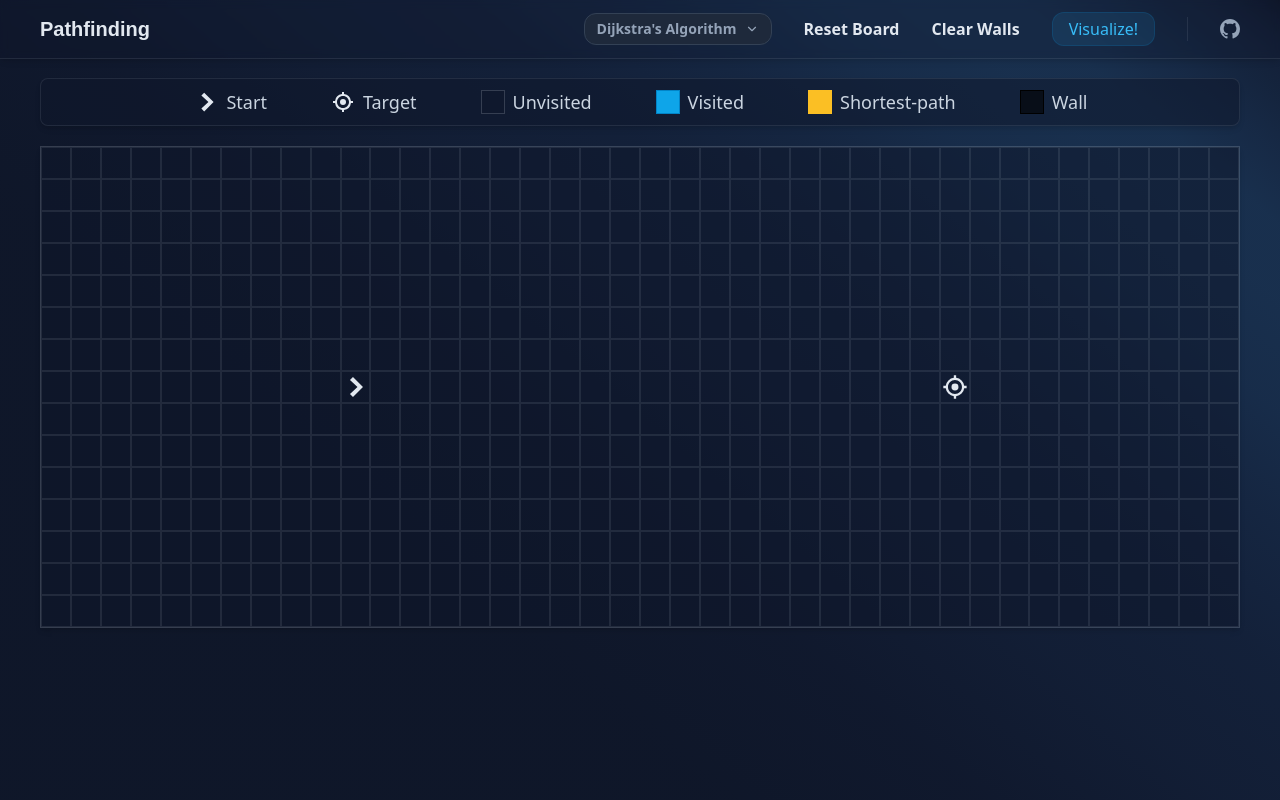
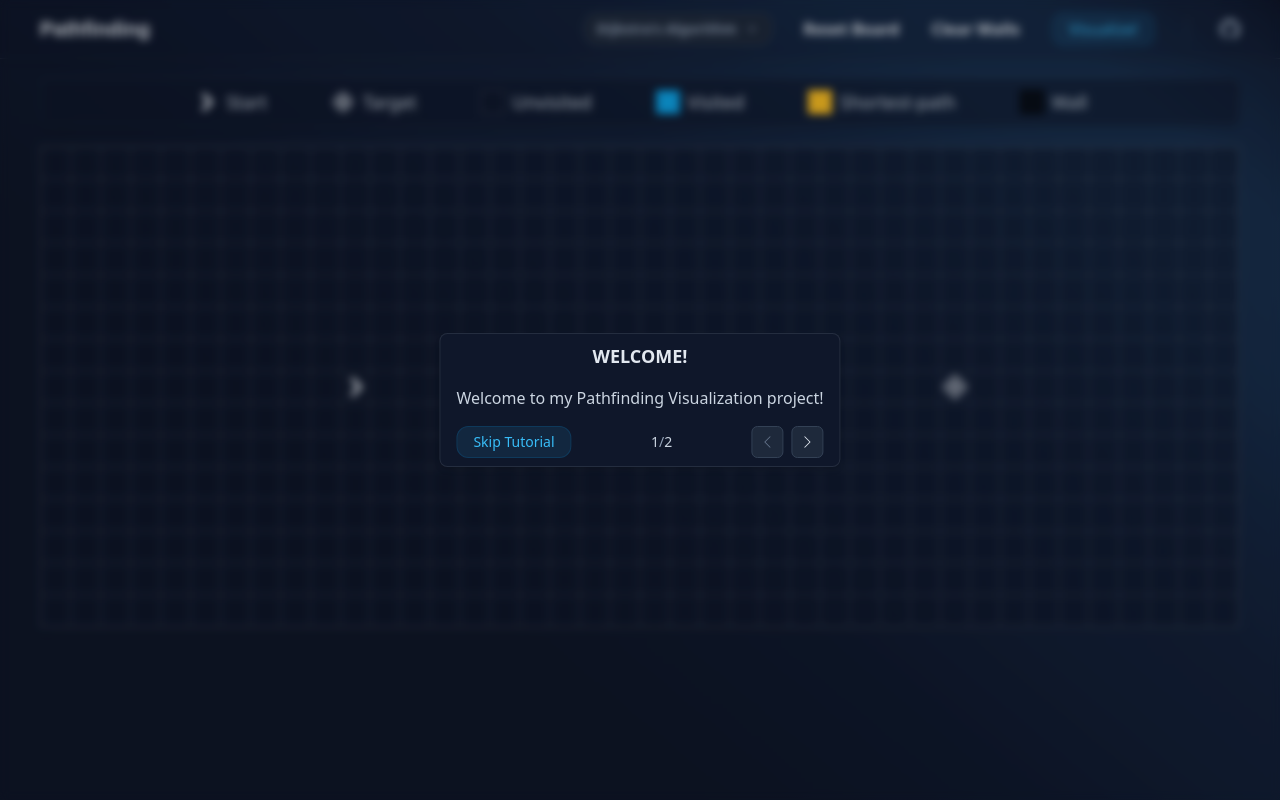
Before and after one commit to 0l1v3rr/pathfinding-visualizer, a React (Create React App) app: page / in a window 1280 px wide. Built offline with nearby package versions, Linux system fonts and the light colour scheme.

Commit message:
add the initial version of the tutorial popups

```diff
--- a/src/App.tsx
+++ b/src/App.tsx
@@ -2,10 +2,12 @@ import Main from "./components/layout/Main";
 import Header from "./pages/Header";
 import Guide from "./pages/Guide";
 import NodeContainer from "./components/pathfinding/NodeContainer";
+import PopupContainer from "./components/popup/PopupContainer";
 
 const App = () => {
   return (
     <Main>
+      <PopupContainer />
       <Header />
       <Guide />
       <NodeContainer />
--- /dev/null
+++ b/src/components/popup/PopupContainer.tsx
@@ -0,0 +1,113 @@
+import { FC, ReactElement, useState } from "react";
+import { twMerge } from "tailwind-merge";
+import Button from "../button/Button";
+import { BsChevronLeft, BsChevronRight } from "react-icons/bs";
+import { IconType } from "react-icons";
+
+interface PaginationButtonProps {
+  disabled: boolean;
+  onClick: () => void;
+  icon: IconType;
+}
+
+interface PopupPage {
+  header: string;
+  content: ReactElement;
+}
+
+const pages: PopupPage[] = [
+  {
+    header: "Welcome!",
+    content: <div>Welcome to my Pathfinding Visualization project!</div>,
+  },
+  {
+    header: "What is a Pathfinding Algorithm?",
+    content: (
+      <div>
+        A pathfinding algorithm tries to find the shortest path between two
+        points. This application visualizes several pathfinding algorithms in
+        action!
+      </div>
+    ),
+  },
+];
+
+const PaginationButton: FC<PaginationButtonProps> = (props) => {
+  return (
+    <button
+      disabled={props.disabled}
+      onClick={props.onClick}
+      type="button"
+      className="rounded-md border border-slate-700 bg-slate-800 px-2
+        text-sm leading-none text-slate-200 outline-none transition-all
+        duration-300 hover:border-slate-600 hover:bg-slate-700 hover:text-white
+        disabled:border-slate-700 disabled:bg-slate-800 disabled:text-slate-500"
+    >
+      <props.icon />
+    </button>
+  );
+};
+
+const PopupContainer = () => {
+  const [isOpen, setIsOpen] = useState<boolean>(true);
+  const [page, setPage] = useState<number>(1);
+
+  return (
+    <>
+      <div
+        className={twMerge(
+          "fixed top-1/2 left-1/2 z-50 -translate-x-1/2 -translate-y-1/2 shadow-md",
+          "border border-slate-200/10 bg-slate-900 transition-all duration-200",
+          "flex flex-col gap-4 rounded-lg px-4 py-2",
+          isOpen
+            ? "pointer-events-auto scale-100 opacity-100"
+            : "pointer-events-none scale-50 opacity-0"
+        )}
+      >
+        <div className="text-center text-lg font-semibold uppercase text-slate-200">
+          {pages[page - 1].header}
+        </div>
+
+        <div className="text-slate-300">{pages[page - 1].content}</div>
+
+        <div className="flex items-stretch justify-between gap-6 text-sm">
+          <div>
+            <Button
+              disabled={false}
+              label="Skip Tutorial"
+              onClick={() => setIsOpen(false)}
+            />
+          </div>
+
+          <div className="flex select-none items-center  text-slate-400">
+            <span className="text-slate-300">{page}</span>/
+            <span className="text-slate-300">{pages.length}</span>
+          </div>
+
+          <div className="flex items-stretch justify-center gap-2">
+            <PaginationButton
+              disabled={page <= 1}
+              onClick={() => setPage((prev) => prev - 1)}
+              icon={BsChevronLeft}
+            />
+
+            <PaginationButton
+              disabled={page >= pages.length}
+              onClick={() => setPage((prev) => prev + 1)}
+              icon={BsChevronRight}
+            />
+          </div>
+        </div>
+      </div>
+
+      <div
+        className={`fixed top-0 left-0 z-40 h-screen w-screen transition-all
+        duration-150 ${
+          isOpen ? "bg-black/20 backdrop-blur-sm" : "pointer-events-none"
+        }`}
+      />
+    </>
+  );
+};
+
+export default PopupContainer;
```
